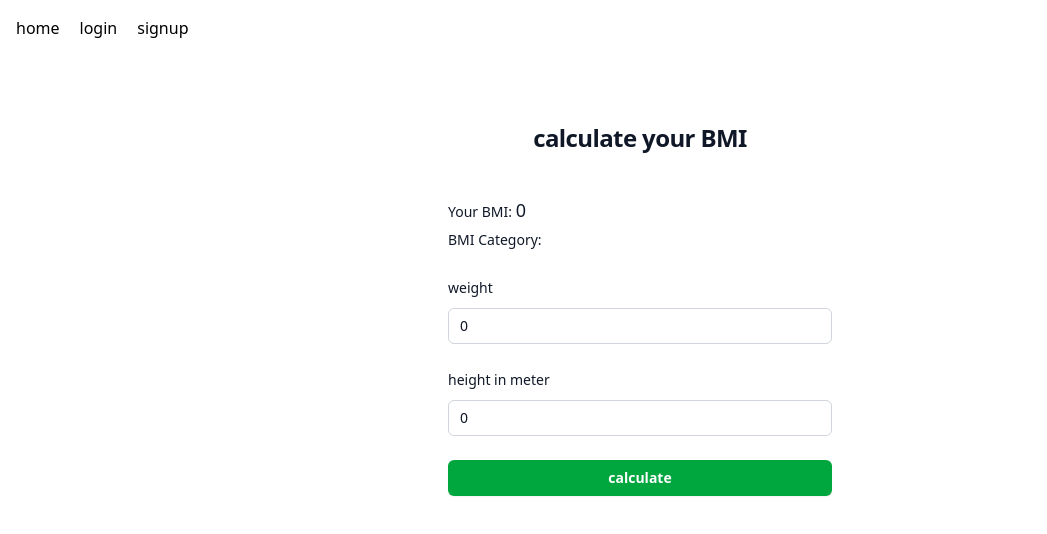
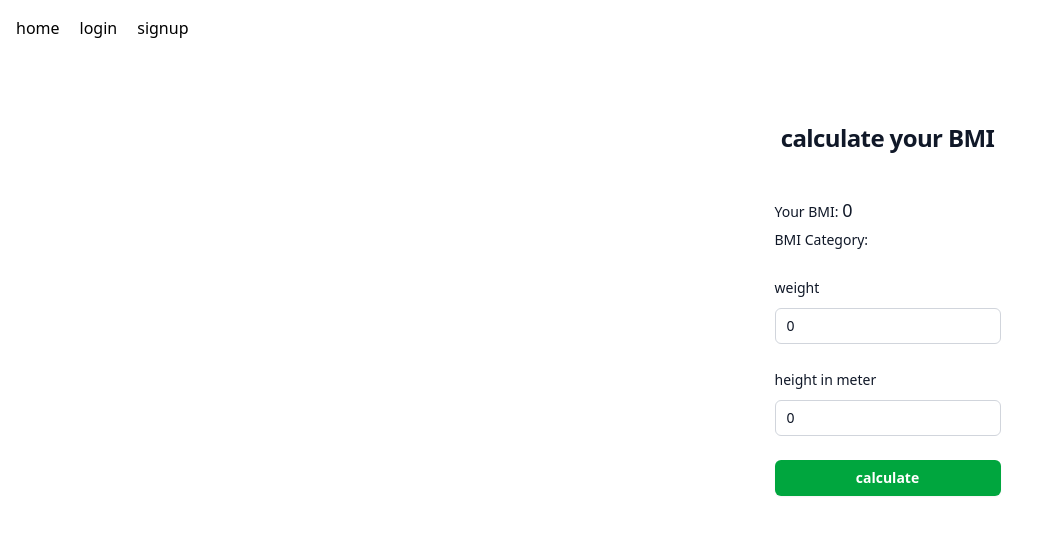
Before and after one commit to abdulrhman3657/W6D2_project, a React (Vite) app: page / in a window 1280 px wide. Shown: the top 534 px of the page, without its empty margins (0-1047 px from the left). Built offline with nearby package versions, Linux system fonts and the light colour scheme.

Commit message:
update home

```diff
--- a/src/pages/Home.jsx
+++ b/src/pages/Home.jsx
@@ -32,10 +32,10 @@ function Home() {
   }
 
   return (
-    <div className="">
-      {/* <div>
-        <img src={IMG} alt="" />
-      </div> */}
+    <div className="flex justify-around">
+      <div>
+        {IMG && <img className="w-50" src={IMG} alt="" />}
+      </div>
       <div className="flex min-h-full flex-col justify-center px-6 py-6 lg:px-8">
         <div className="sm:mx-auto sm:w-full sm:max-w-sm">
           <h2 className="mt-10 text-center text-2xl/9 font-bold tracking-tight text-gray-900">
@@ -99,6 +99,7 @@ function Home() {
           </div>
         </div>
       </div>
+
     </div>
   );
 }
```
